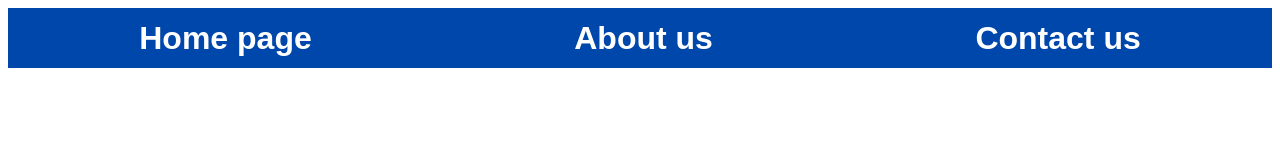
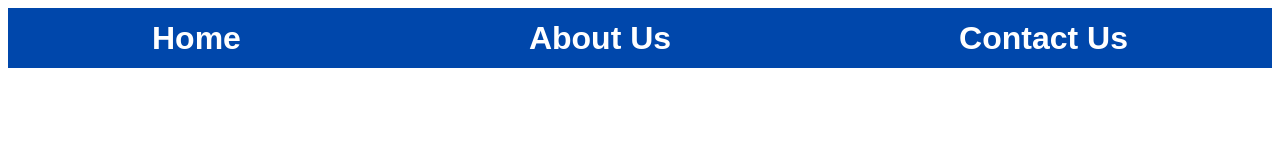
Before and after one commit to axelechavez/The-Blog-Site-Example, a plain HTML site: page about.html in a window 1280 px wide. Drawn offline with Linux system fonts and the light colour scheme.

Commit message:
Changed .html names & created static navbar
- Changed .html names to make them more concise.
- Created and stylized an static navbar. I still need to add a fixed to the top functionality when scrolling.

```diff
--- a/homepage.html
+++ b/about.html
@@ -4,17 +4,24 @@
 <head>
   <meta charset="utf-8">
   <meta name="viewport" content="width=device-width">
-  <title>Home page</title>
+  <title>About</title>
   <link href="./style.css" rel="stylesheet" type="text/css" />
 </head>
 
 <body>
   <!-- Navbar -->
   <div class="navbar">
-    <!-- List of elements in nav bar -->
-      <h1>Home page</h1>
-      <h1>About us</h1>
-      <h1>Contact us</h1>
+    <!-- Each webpage in its own container -->
+    <!-- common class | onclick selects local file-->
+    <div class="nav-item" onclick="window.location.href='index.html'">
+        <h1>Home</h1>
+    </div>
+    <div class="nav-item" onclick="window.location.href='about.html'">
+        <h1>About Us</h1>
+    </div>
+    <div class="nav-item" onclick="window.location.href='contact.html'">
+        <h1>Contact Us</h1>
+    </div>
   </div>
 
   <!--
--- a/style.css
+++ b/style.css
@@ -15,7 +15,11 @@ html {
 /* Estilo para los textos dentro de la barra */
 .navbar h1 {
     color: white;
-    /*text-decoration: none;      /* Quita el subrayado de los enlaces */
+    margin: 0;       /* Quitamos el margen por defecto del h1 para que no deforme la barra */
     font-family: Arial, sans-serif;
     font-weight: bold;
 }
+
+.nav-item {
+    cursor: pointer; /* Indispensable para que aparezca la manita */
+}
```
Also changed, not shown: aboutme.html (deleted, +0 -23 lines), contact.html (added, +37 -0 lines), contactme.html (deleted, +0 -23 lines), index.html (added, +37 -0 lines).
